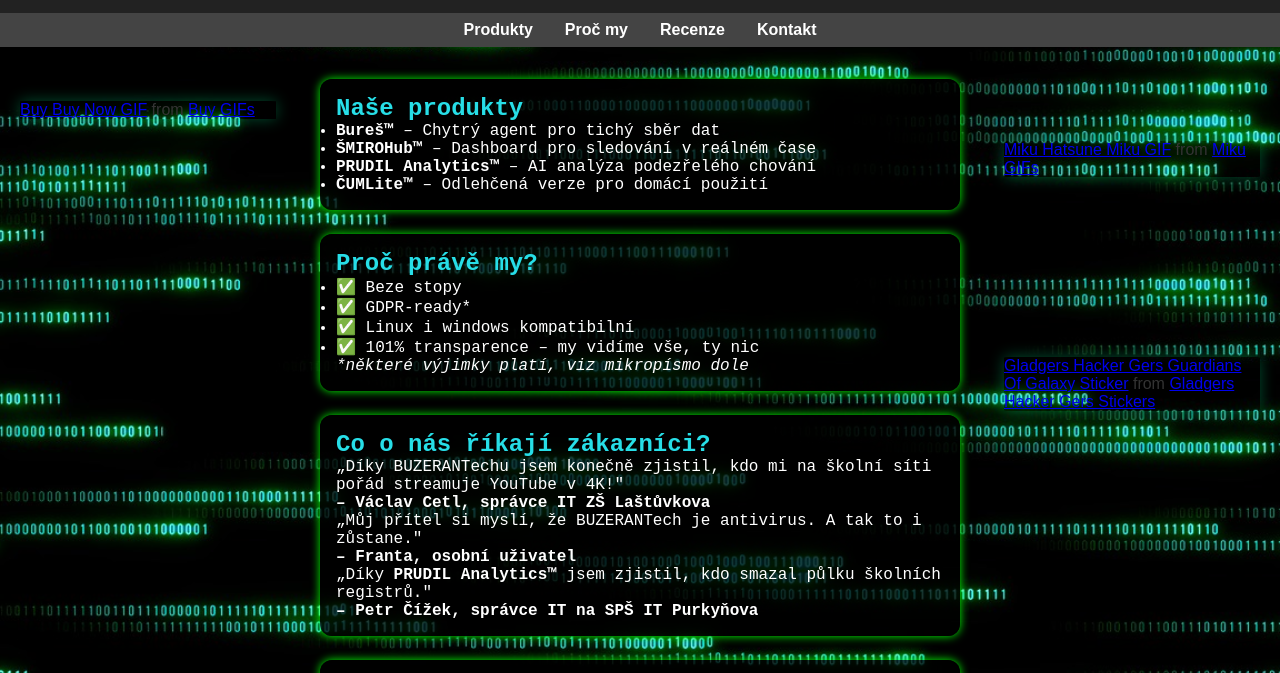
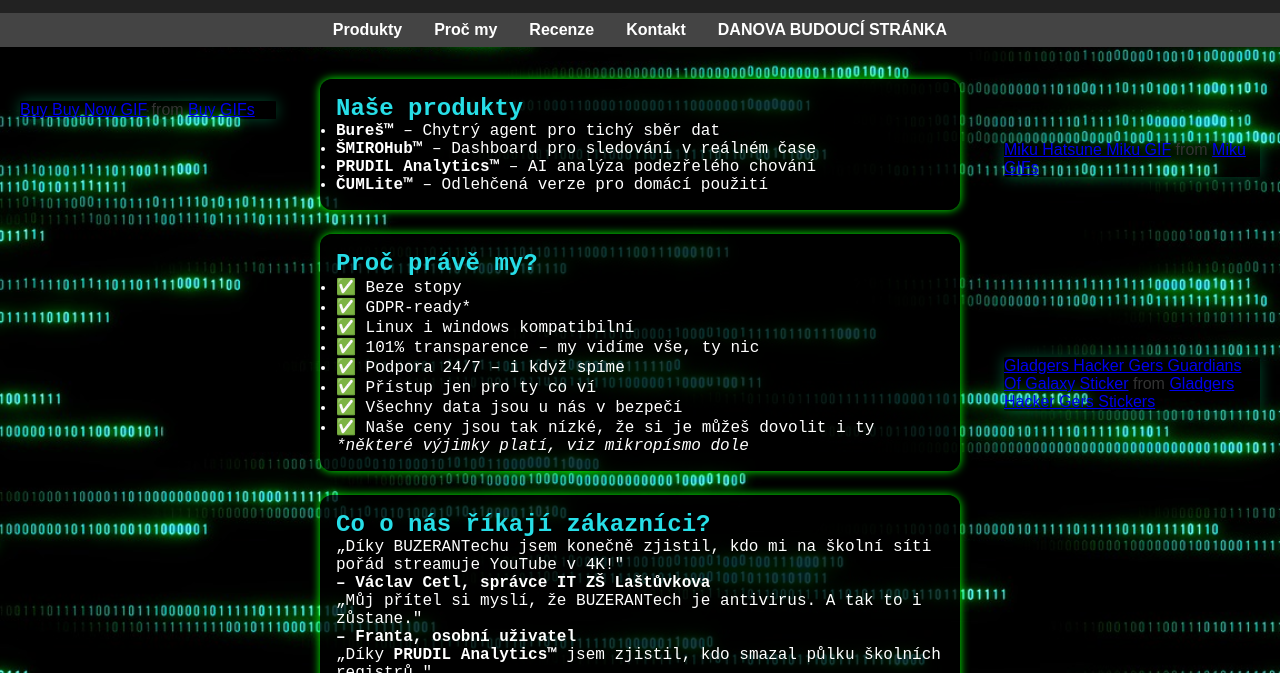
Before and after one commit to Len0v0CZ/Len0v0CZ.github.io, a plain HTML site: page index.html in a window 1280 px wide. Shown: the part 99-772 px from the top of the page. Drawn offline with Linux system fonts and the light colour scheme; a script that the page names is missing.

Commit message:
Add files via upload

```diff
--- a/index.html
+++ b/index.html
@@ -21,6 +21,7 @@
     <a href="#proc-my">Proč my</a>
     <a href="#recenze">Recenze</a>
     <a href="#kontakt">Kontakt</a>
+    <a href="dan/dan.html">DANOVA BUDOUCÍ STRÁNKA</a>
   </nav>
 
   <!-- GIF fixed position vpravo -->
@@ -60,6 +61,10 @@
         <li>✅ GDPR-ready*</li>
         <li>✅ Linux i windows kompatibilní</li>
         <li>✅ 101% transparence – my vidíme vše, ty nic</li>
+        <li>✅ Podpora 24/7 – i když spíme</li>
+        <li>✅ Přístup jen pro ty co ví</li>
+        <li>✅ Všechny data jsou u nás v bezpečí</li>
+        <li>✅ Naše ceny jsou tak nízké, že si je můžeš dovolit i ty</li>
       </ul>
       <p><em>*některé výjimky platí, viz mikropísmo dole</em></p>
     </section>
```
